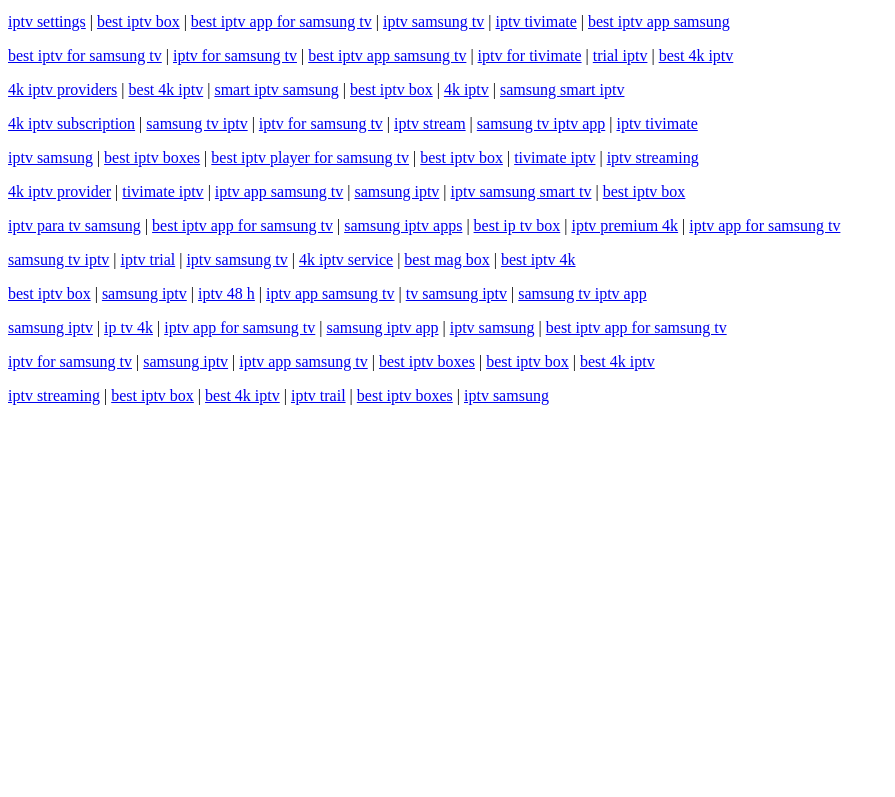
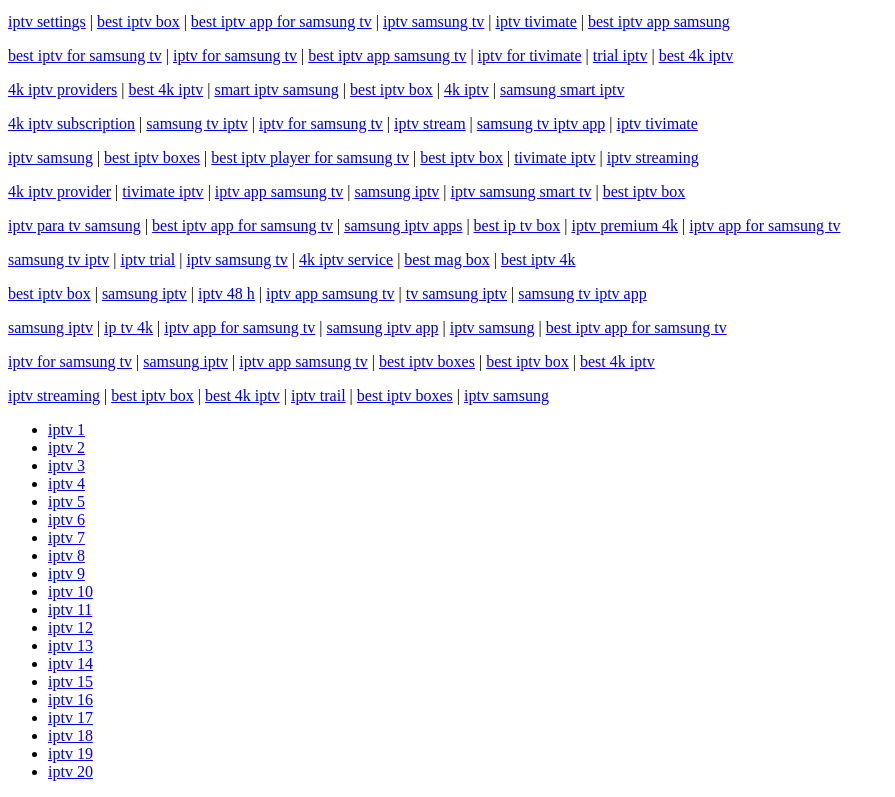
Before and after one commit to Hassan4SEO/GitHub, a plain HTML site: page index.html in a window 1280 px wide. Shown: the part 102-899 px from the top of the page, without its empty margins (0-895 px from the left). Before the commit the page ends 800 px from the top, so only its background shows below. Drawn offline with Linux system fonts and the light colour scheme.

Commit message:
Update index.html

```diff
--- a/index.html
+++ b/index.html
@@ -124,6 +124,30 @@
         <a href="https://maverickiptv.com/best-iptv-box-in-2025/">best iptv boxes</a> |
         <a href="https://maverickiptv.com/iptv-for-samsung-smart-tv-guide/">iptv samsung</a>
     </p>
-
+ <ul>
+    <!-- تكرار الرابط 20 مرة -->
+    <!-- كل عنصر فيه الرابط وكلمة iptv -->
+    <!-- تقدر تنسخ وتغير بسهولة -->
+    <li><a href="https://login.sabanciuniv.edu/cas/logout?service=https://maverickiptv.com/" target="_blank">iptv 1</a></li>
+    <li><a href="https://login.sabanciuniv.edu/cas/logout?service=https://maverickiptv.com/" target="_blank">iptv 2</a></li>
+    <li><a href="https://login.sabanciuniv.edu/cas/logout?service=https://maverickiptv.com/" target="_blank">iptv 3</a></li>
+    <li><a href="https://login.sabanciuniv.edu/cas/logout?service=https://maverickiptv.com/" target="_blank">iptv 4</a></li>
+    <li><a href="https://login.sabanciuniv.edu/cas/logout?service=https://maverickiptv.com/" target="_blank">iptv 5</a></li>
+    <li><a href="https://login.sabanciuniv.edu/cas/logout?service=https://maverickiptv.com/" target="_blank">iptv 6</a></li>
+    <li><a href="https://login.sabanciuniv.edu/cas/logout?service=https://maverickiptv.com/" target="_blank">iptv 7</a></li>
+    <li><a href="https://login.sabanciuniv.edu/cas/logout?service=https://maverickiptv.com/" target="_blank">iptv 8</a></li>
+    <li><a href="https://login.sabanciuniv.edu/cas/logout?service=https://maverickiptv.com/" target="_blank">iptv 9</a></li>
+    <li><a href="https://login.sabanciuniv.edu/cas/logout?service=https://maverickiptv.com/" target="_blank">iptv 10</a></li>
+    <li><a href="https://login.sabanciuniv.edu/cas/logout?service=https://maverickiptv.com/" target="_blank">iptv 11</a></li>
+    <li><a href="https://login.sabanciuniv.edu/cas/logout?service=https://maverickiptv.com/" target="_blank">iptv 12</a></li>
+    <li><a href="https://login.sabanciuniv.edu/cas/logout?service=https://maverickiptv.com/" target="_blank">iptv 13</a></li>
+    <li><a href="https://login.sabanciuniv.edu/cas/logout?service=https://maverickiptv.com/" target="_blank">iptv 14</a></li>
+    <li><a href="https://login.sabanciuniv.edu/cas/logout?service=https://maverickiptv.com/" target="_blank">iptv 15</a></li>
+    <li><a href="https://login.sabanciuniv.edu/cas/logout?service=https://maverickiptv.com/" target="_blank">iptv 16</a></li>
+    <li><a href="https://login.sabanciuniv.edu/cas/logout?service=https://maverickiptv.com/" target="_blank">iptv 17</a></li>
+    <li><a href="https://login.sabanciuniv.edu/cas/logout?service=https://maverickiptv.com/" target="_blank">iptv 18</a></li>
+    <li><a href="https://login.sabanciuniv.edu/cas/logout?service=https://maverickiptv.com/" target="_blank">iptv 19</a></li>
+    <li><a href="https://login.sabanciuniv.edu/cas/logout?service=https://maverickiptv.com/" target="_blank">iptv 20</a></li>
+  </ul>
 </body>
 </html>
```
